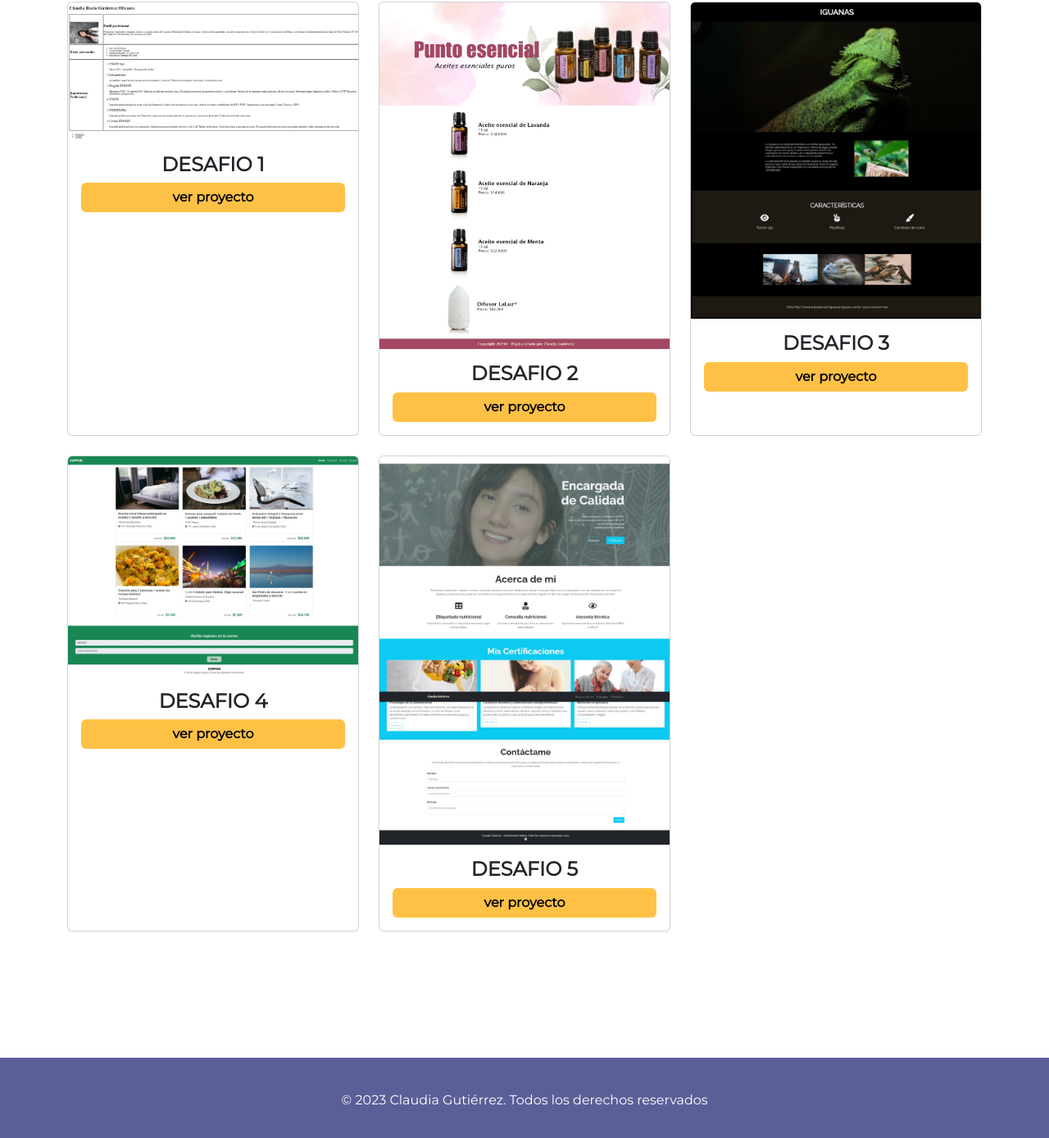
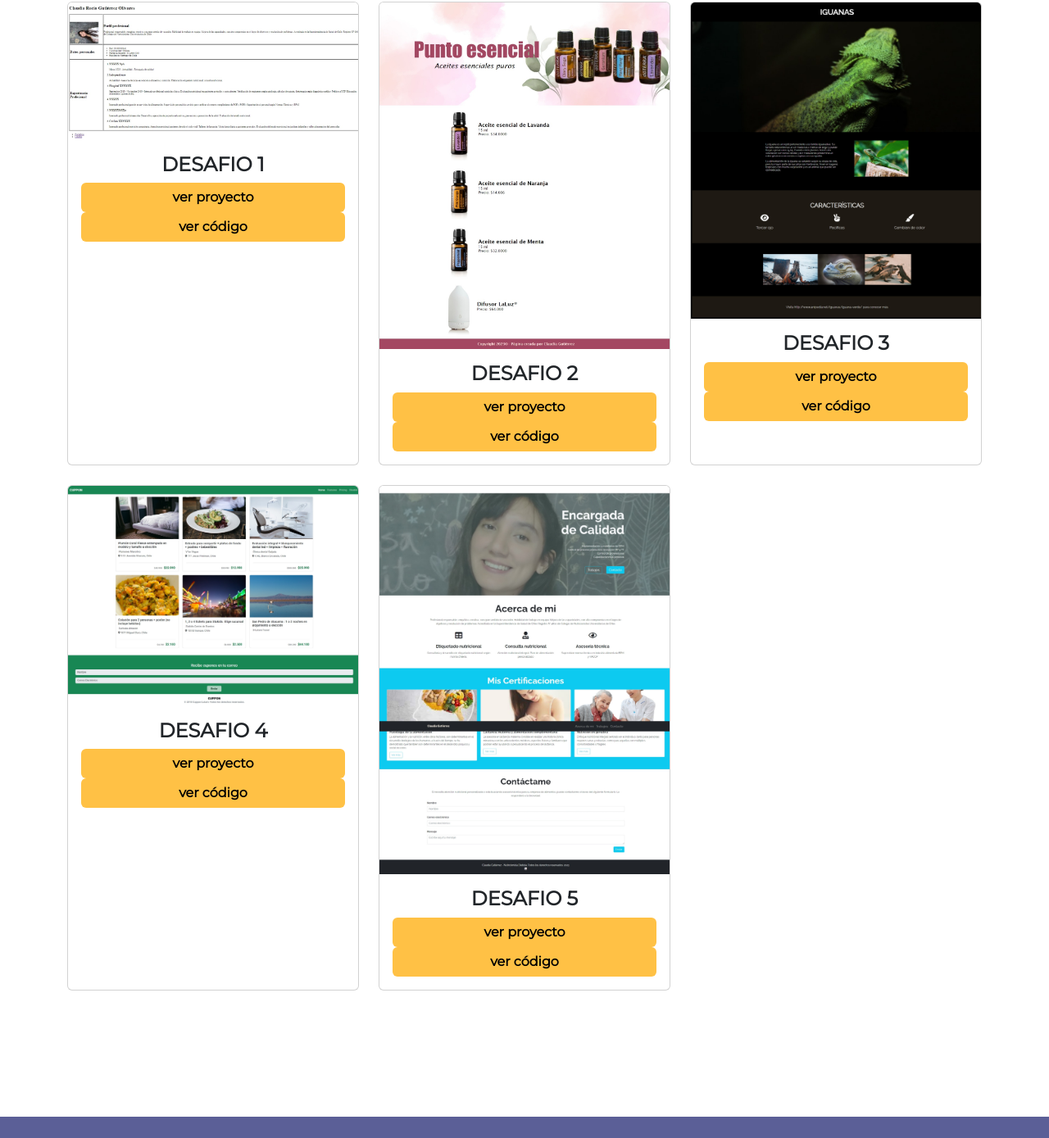
Before and after one commit to nhafeveliz/fork1, a plain HTML site: page index.html in a window 1280 px wide. Shown: the part 2136-3525 px from the top of the page at 82% size. Drawn offline with nearby package versions, Linux system fonts and the light colour scheme.

Commit message:
Update index.html
se agrega link a código de proyectos

```diff
--- a/index.html
+++ b/index.html
@@ -134,6 +134,7 @@
           <div class="card-body">
             <h4 class="card-title fw-bold text-center"> DESAFIO 1 </h4>
             <a href="https://cgutierrezo.github.io/desafio1/" class="btn btn-light d-md-flex justify-content-md-center">ver proyecto</a>
+            <a href="https://github.com/cgutierrezo/desafio1/" class="btn btn-light d-md-flex justify-content-md-center">ver código</a>
           </div>
         </div>
       </div>
@@ -144,6 +145,7 @@
           <div class="card-body">
             <h4 class="card-title fw-bold text-center"> DESAFIO 2 </h4>
             <a href="https://cgutierrezo.github.io/desafio2/" class="btn btn-light d-md-flex justify-content-md-center">ver proyecto</a>
+            <a href="https://github.com/cgutierrezo/desafio2/" class="btn btn-light d-md-flex justify-content-md-center">ver código</a>
           </div>
         </div>
       </div>
@@ -154,6 +156,7 @@
           <div class="card-body">
             <h4 class="card-title fw-bold text-center"> DESAFIO 3 </h4>
             <a href="https://cgutierrezo.github.io/desafio3/" class="btn btn-light d-md-flex justify-content-md-center">ver proyecto</a>
+            <a href="https://github.com/cgutierrezo/desafio3/" class="btn btn-light d-md-flex justify-content-md-center">ver código</a>
           </div>
         </div>
       </div>
@@ -164,6 +167,7 @@
           <div class="card-body">
             <h4 class="card-title fw-bold text-center"> DESAFIO 4 </h4>
             <a href="https://cgutierrezo.github.io/desafio4/" class="btn btn-light d-md-flex justify-content-md-center">ver proyecto</a>
+            <a href="https://github.com/cgutierrezo/desafio4/" class="btn btn-light d-md-flex justify-content-md-center">ver código</a>
           </div>
         </div>
       </div>
@@ -174,6 +178,7 @@
           <div class="card-body">
             <h4 class="card-title fw-bold text-center"> DESAFIO 5 </h4>
             <a href="https://cgutierrezo.github.io/fdsw-github/" class="btn btn-light d-md-flex justify-content-md-center">ver proyecto</a>
+            <a href="https://github.com/cgutierrezo/fdsw-github/" class="btn btn-light d-md-flex justify-content-md-center">ver código</a>
           </div>
         </div>
       </div>
```
